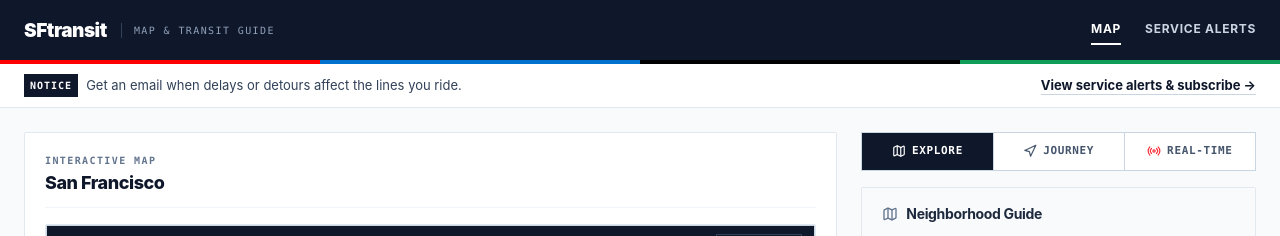
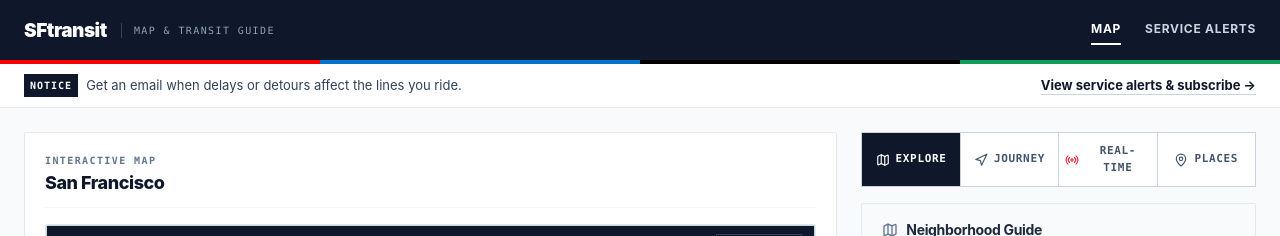
Before and after one commit to violetmoonn/sftransit, a React (Vite) app: page / in a window 1280 px wide. Shown: the top 236 px of the page. Built offline with nearby package versions, Linux system fonts and the light colour scheme; no server answers.

Commit message:
Add SavedPlaces component and update activeTab state

```diff
--- a/src/App.tsx
+++ b/src/App.tsx
@@ -4,6 +4,7 @@ import MapContainer from "./components/MapContainer";
 import NeighborhoodExplorer from "./components/NeighborhoodExplorer";
 import JourneyPlanner from "./components/JourneyPlanner";
 import LiveTransitBoard from "./components/LiveTransitBoard";
+import SavedPlaces from "./components/SavedPlaces";
 import { neighborhoods } from "./data/neighborhoods";
 import { transitLines } from "./data/transit";
 import { motion } from "motion/react";
@@ -20,7 +21,8 @@ import {
   HelpCircle,
   Radio,
   Clock,
-  ArrowRight
+  ArrowRight,
+  MapPin
 } from "lucide-react";
 
 export default function App() {
@@ -33,7 +35,7 @@ export default function App() {
   }, []);
   const [selectedNeighborhoodId, setSelectedNeighborhoodId] = useState<string | null>(null);
   const [selectedTransitLineId, setSelectedTransitLineId] = useState<string | null>(null);
-  const [activeTab, setActiveTab] = useState<"explorer" | "planner" | "realtime">("explorer");
+  const [activeTab, setActiveTab] = useState<"explorer" | "planner" | "realtime" | "places">("explorer");
 
   const [commuteStart, setCommuteStart] = useState<string>("richmond");
   const [commuteEnd, setCommuteEnd] = useState<string>("downtown");
@@ -662,6 +664,20 @@ export default function App() {
               <Radio className={`w-3.5 h-3.5 ${activeTab === "realtime" ? "text-red-400" : "text-red-500"}`} />
               <span>Real-Time</span>
             </button>
+
+            <button
+              onClick={() => setActiveTab("places")}
+              role="tab"
+              aria-selected={activeTab === "places"}
+              className={`flex-1 py-2.5 px-1.5 font-mono text-[11px] font-bold uppercase tracking-[0.06em] border-r border-slate-300 last:border-r-0 flex items-center justify-center gap-1.5 transition-colors cursor-pointer ${
+                activeTab === "places"
+                  ? "bg-slate-900 text-white"
+                  : "text-slate-600 hover:text-slate-900 hover:bg-slate-50"
+              }`}
+            >
+              <MapPin className="w-3.5 h-3.5" />
+              <span>Places</span>
+            </button>
           </div>
 
           {/* TAB WINDOW PANEL */}
@@ -684,6 +700,9 @@ export default function App() {
               )}
               {activeTab === "realtime" && (
                 <LiveTransitBoard />
+              )}
+              {activeTab === "places" && (
+                <SavedPlaces />
               )}
             </motion.div>
           </div>
```
